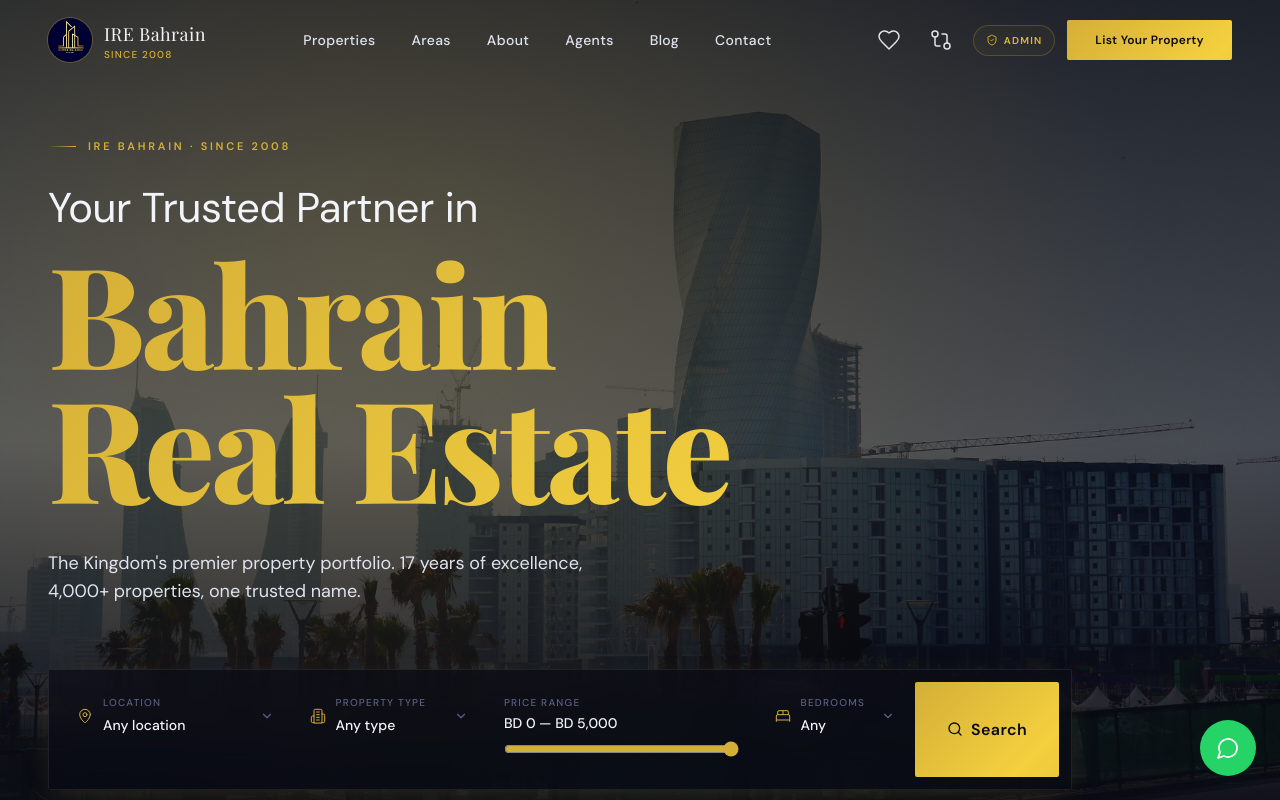
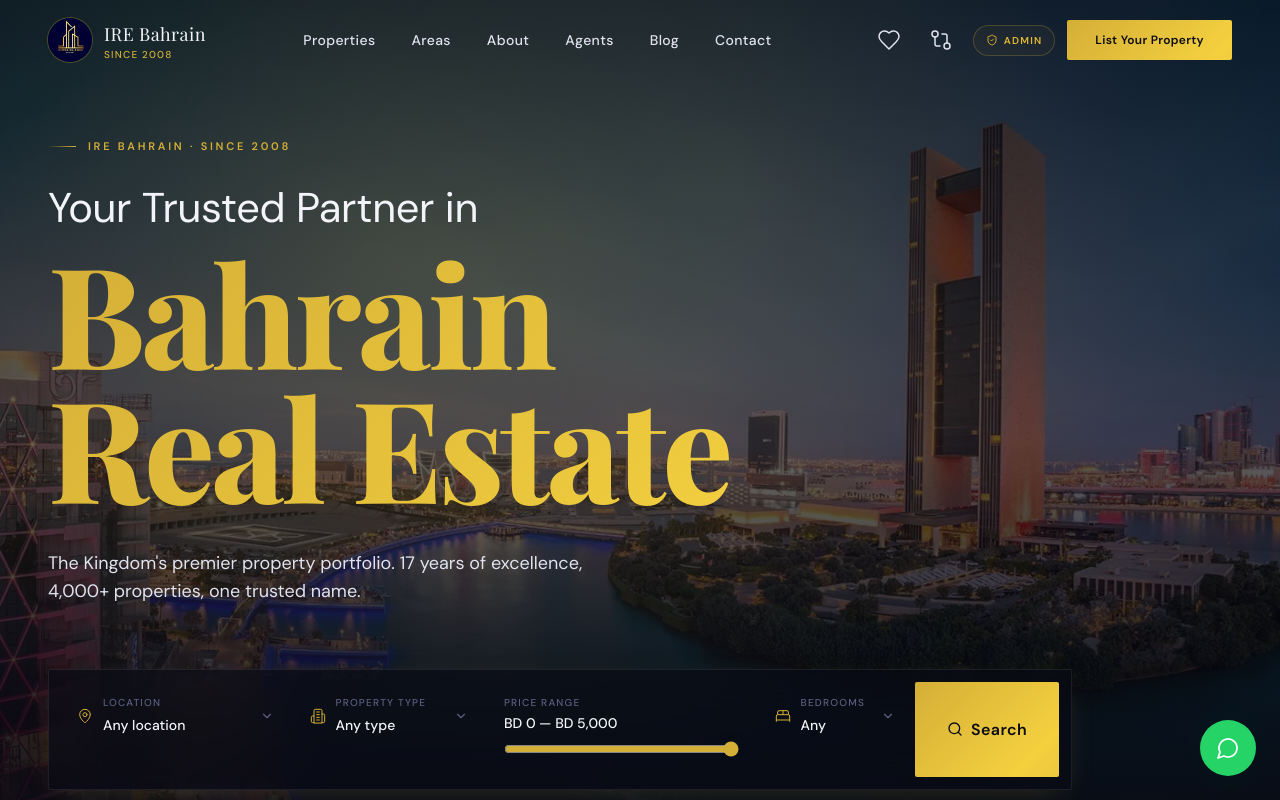
Before and after one commit to mueed-sys/ask-real-estate, a React (Vite) app: page / in a window 1280 px wide. Shown: the top 800 px of the page. Built offline with nearby package versions, Linux system fonts and the light colour scheme; a web font is replaced by a local one.

Commit message:
Hero image: Bahrain Bay panorama at twilight (Four Seasons + Manama skyline)

```diff
--- a/src/pages/Home.jsx
+++ b/src/pages/Home.jsx
@@ -309,8 +309,8 @@ function Hero() {
       {/* Layered background */}
       <div className="absolute inset-0">
         <img
-          src="/images/hero/manama-skyline.jpg"
-          alt="Manama skyline at twilight, Kingdom of Bahrain"
+          src="/images/hero/bahrain-bay-panorama.webp"
+          alt="Bahrain Bay panorama at twilight — Four Seasons Hotel and Manama skyline"
           fetchpriority="high"
           className="h-full w-full object-cover"
         />
```
Also changed, not shown: public/images/hero/bahrain-bay-panorama.webp (added), public/images/hero/manama-skyline.jpg (deleted).
